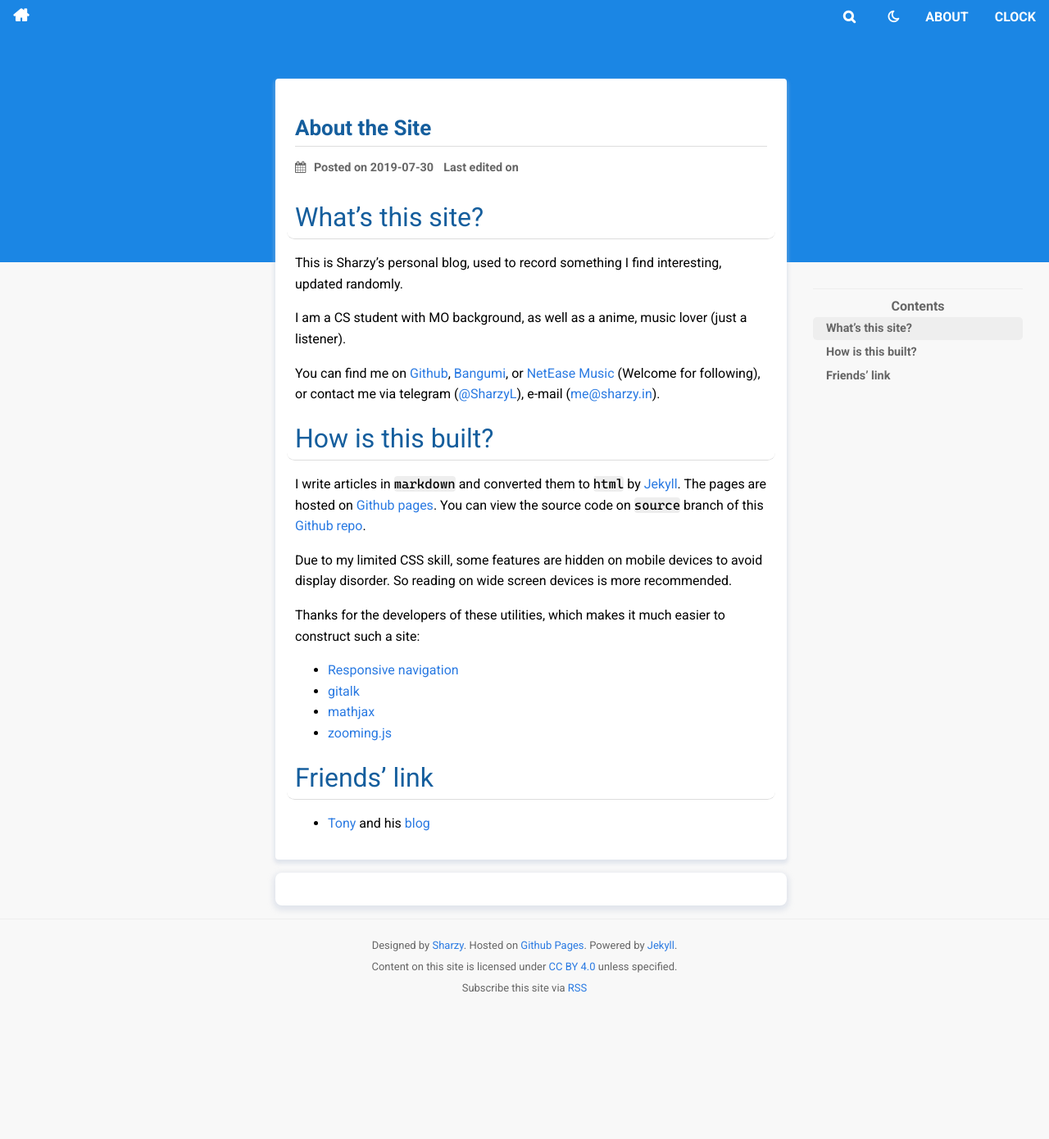
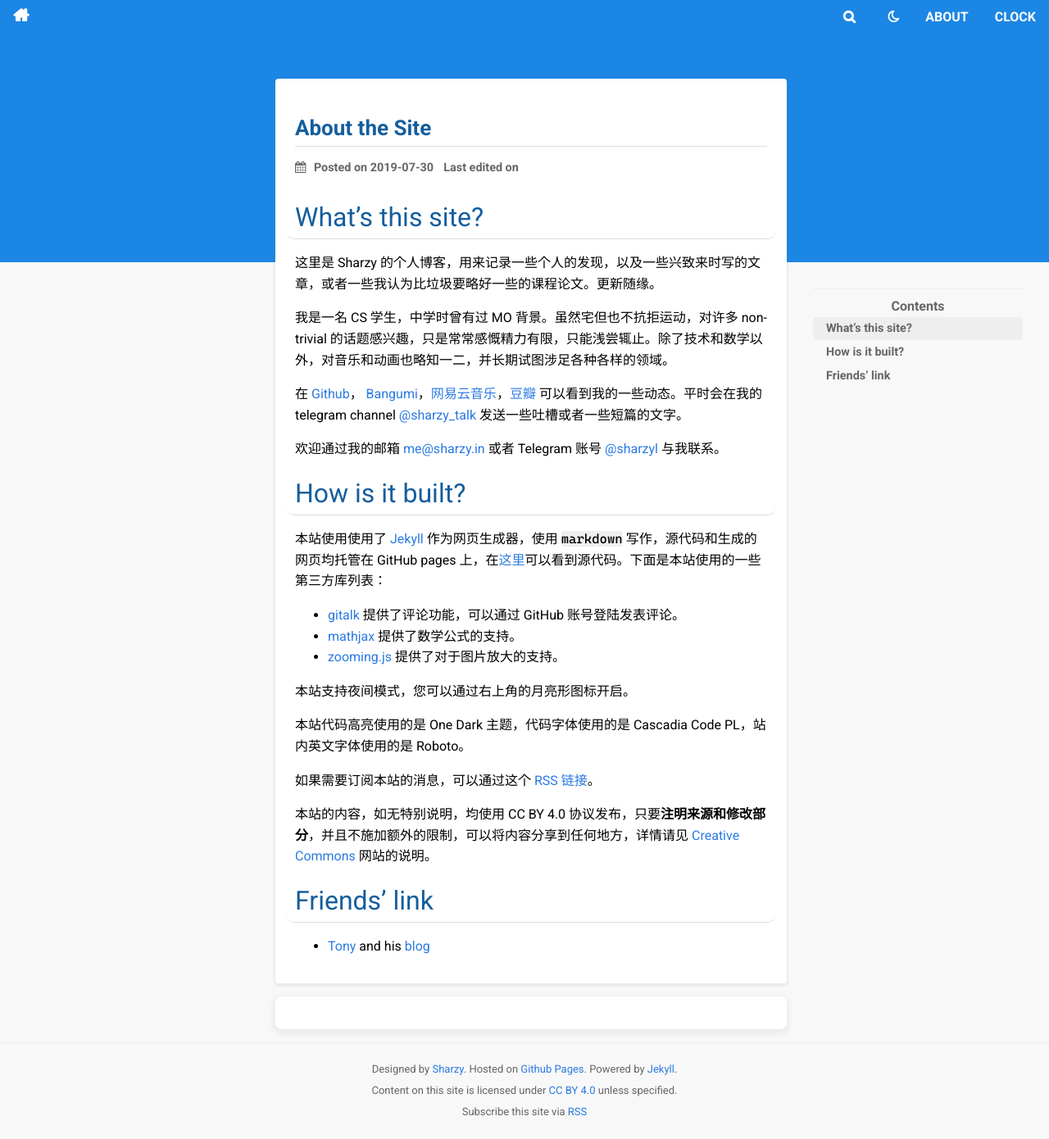
Before and after one commit to SharzyL/SharzyL.github.io, a Jekyll site: the page built from about.md, in a window 1280 px wide. Shown: the whole page at 82% size. Built offline with Jekyll 4.4.1, drawn with Linux system fonts in a browser that asks for light colours; nearby versions of some CDN libraries; comment, search, counter and statistics services are not loaded; before the commit the page ends 1239 px from its top, so only the background shows below that.

```diff
--- a/_config.yml
+++ b/_config.yml
@@ -54,6 +54,7 @@
       - web
       - CS
       - MO
+      - sharzy
   -
     name: author
     value: Sharzy
--- a/_includes/head.html
+++ b/_includes/head.html
@@ -15,7 +15,6 @@
     </script>
     {% for requirement in page.requirements %} {{ requirement }} {% endfor %}
     {% for requirement in layout.requirements %} {{ requirement }} {% endfor %}
-<!--    <script src="/assets/nav/responsive-nav.js" defer></script>-->
     <script src="/assets/js/page_util.js" defer></script>
     <script src="https://polyfill.io/v3/polyfill.min.js?features=es6" defer></script>
     <script>
--- a/about.md
+++ b/about.md
@@ -8,29 +8,29 @@
 
 # What's this site?
 
-This is Sharzy's personal blog, used to record something I find interesting, updated randomly.
+这里是 Sharzy 的个人博客，用来记录一些个人的发现，以及一些兴致来时写的文章，或者一些我认为比垃圾要略好一些的课程论文。更新随缘。
 
-I am a CS student with MO background, as well as a anime, music lover (just a listener).
+我是一名 CS 学生，中学时曾有过 MO 背景。虽然宅但也不抗拒运动，对许多 non-trivial 的话题感兴趣，只是常常感慨精力有限，只能浅尝辄止。除了技术和数学以外，对音乐和动画也略知一二，并长期试图涉足各种各样的领域。
 
-You can find me on [Github](https://github.com/SharzyL), [Bangumi](https://bangumi.tv/user/430803),
-or [NetEase Music](https://music.163.com/#/user/home?id=91540849) (Welcome for following), or contact me via telegram ([@SharzyL](https://t.me/SharzyL)),
-e-mail ([me@sharzy.in](mailto:me@sharzy.in)).
+在  [Github](https://github.com/SharzyL)， [Bangumi](https://bangumi.tv/user/430803)，[网易云音乐](https://music.163.com/#/user/home?id=91540849)，[豆瓣](https://www.douban.com/people/sharzy/) 可以看到我的一些动态。平时会在我的 telegram channel [@sharzy_talk](https://t.me/sharzy_talk) 发送一些吐槽或者一些短篇的文字。
 
+欢迎通过我的邮箱 [me@sharzy.in](mailto:me@sharzy.in) 或者 Telegram 账号 [@sharzyl](https://t.me/sharzyl) 与我联系。
 
-# How is this built?
-I write articles in `markdown` and converted them to `html` by [Jekyll](https://jekyllrb.com).
-The pages are hosted on [Github pages](https://pages.github.com).
-You can view the source code on `source` branch of
- this [Github repo](https://github.com/SharzyL/SharzyL.github.io).
+# How is it built?
 
-Due to my limited CSS skill, some features are hidden on mobile devices to avoid display disorder.
-So reading on wide screen devices is more recommended.
+本站使用使用了 [Jekyll](https://jekyllrb.com) 作为网页生成器，使用 `markdown` 写作，源代码和生成的网页均托管在 GitHub pages 上，在[这里](https://github.com/SharzyL/SharzyL.github.io/tree/source)可以看到源代码。下面是本站使用的一些第三方库列表：
 
-Thanks for the developers of these utilities, which makes it much easier to construct such a site:
-- [Responsive navigation](https://github.com/viljamis/responsive-nav.js)
-- [gitalk](https://github.com/gitalk/gitalk)
-- [mathjax](https://www.mathjax.org/)
-- [zooming.js](https://desmonding.me/zooming/)
+- [gitalk](https://github.com/gitalk/gitalk) 提供了评论功能，可以通过 GitHub 账号登陆发表评论。
+- [mathjax](https://www.mathjax.org/) 提供了数学公式的支持。
+- [zooming.js](https://desmonding.me/zooming/) 提供了对于图片放大的支持。
+
+本站支持夜间模式，您可以通过右上角的月亮形图标开启。
+
+本站代码高亮使用的是 One Dark 主题，代码字体使用的是 Cascadia Code PL，站内英文字体使用的是 Roboto。
+
+如果需要订阅本站的消息，可以通过这个 [RSS 链接](/feed.xml)。
+
+本站的内容，如无特别说明，均使用 CC BY 4.0 协议发布，只要**注明来源和修改部分**，并且不施加额外的限制，可以将内容分享到任何地方，详情请见 [Creative Commons](https://creativecommons.org/licenses/by/4.0/) 网站的说明。
 
 # Friends' link
 
--- a/assets/css/common.css
+++ b/assets/css/common.css
@@ -8,7 +8,7 @@
     --text-theme: #155e9d;
     --text-link: #2a7ae2;
     --text-base: black;
-    --shadow: rgba(184, 194, 215, 0.35);
+    --shadow: rgba(124,124,124,0.1);
     --text-sub: #666;
     --text-sub2: #888;
     --text-sub-hide: #aaa;
@@ -106,13 +106,14 @@
 }
 
 .card {
-    box-shadow: var(--shadow) 0 3px 4px 2px;
+    box-shadow: var(--shadow) 0 2px 2px 2px;
     border-radius: 4px;
     background: var(--background-base);
+    transition: .3s;
 }
 
 .card:hover {
-    box-shadow: var(--shadow) 0 6px 9px 3px;
+    box-shadow: var(--shadow) 0 3px 10px 3px;
 }
 
 .article-title,
@@ -673,7 +674,8 @@
     margin-left: auto;
     margin-right: auto;
     max-height: 50vh;
-    box-shadow: var(--shadow) 0 3px 5px 3px;
+    max-width: 100%;
+    box-shadow: var(--shadow) 0 1px 2px 1px;
 }
 
 .nav-collapse ul {
--- a/index.html
+++ b/index.html
@@ -67,9 +67,11 @@
                 <div id="bio">
                     Simply an ordinary human
                     <br>
+                    <a href="mailto:me@sharzy.in">Mail</a>
                     <a href="https://bgm.tv/user/sharzy">Bangumi</a>
                     <a href="https://github.com/sharzyl">Github</a>
-                    <a href="https://https://t.me/SharzyL">Telegram</a>
+                    <a href="https://t.me/SharzyL">Telegram</a>
+                    <a href="https://t.me/sharzy_talk">Telegram Channel</a>
                     <a href="https://music.163.com/#/user/home?id=91540849">Netease Music</a>
                 </div>
             </div>
```
Also changed, not shown: _posts/2020-6-21-computer-history.md (+1 -1 lines), _posts/2020-7-11-search-algorithm.md (added, +243 -0 lines).
